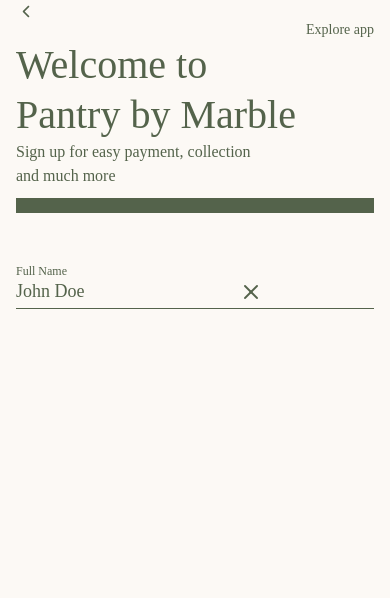
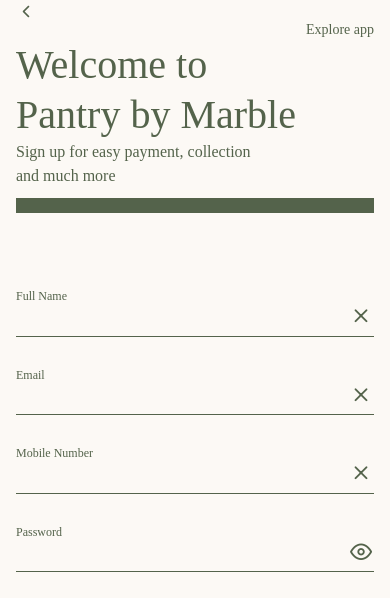
Before and after one commit to fourthperson/pantry_by_marble, a React Native app: screen / in a window 390 px wide. Shown: the top 598 px of the page. Built offline with nearby package versions, Linux system fonts and the light colour scheme.

Commit message:
implemented input password visibility toggle

```diff
--- a/src/components/PantryTextInput.tsx
+++ b/src/components/PantryTextInput.tsx
@@ -1,20 +1,30 @@
 import React, {useEffect, useState} from 'react';
-import {StyleSheet, Text, TextInput, TouchableOpacity, View} from 'react-native';
+import {
+    KeyboardTypeOptions,
+    StyleSheet,
+    Text,
+    TextInput,
+    TouchableOpacity,
+    View,
+} from 'react-native';
 import {primaryColor, sansRegular, serifBold} from '../config/theme.ts';
 import Icon from 'react-native-vector-icons/Feather';
 
 export interface PantryTextInputprops {
     label: string;
     value: string;
-    onTextChanged: (s: string) => void
+    onTextChanged: (s: string) => void;
+    keyboardType: KeyboardTypeOptions;
+    isPasswordField: boolean;
 }
 
 function PantryTextInput(props: PantryTextInputprops): React.JSX.Element {
     const [value, setValue] = useState(props.value);
+    const [showValue, setShowValue] = useState(!props.isPasswordField);
 
     useEffect(() => {
         props.onTextChanged(value);
-    }, [value]);
+    }, [props, value]);
 
     function clear() {
         setValue('');
@@ -24,17 +34,30 @@ function PantryTextInput(props: PantryTextInputprops): React.JSX.Element {
         <View>
             <Text style={styles.labelText}>{props.label}</Text>
             <View style={styles.inputRow}>
+                <View style={styles.fillSpace}>
                     <TextInput
                         style={styles.inputStyle}
                         value={value}
+                        autoCapitalize="none"
                         onChangeText={setValue}
                         cursorColor={primaryColor}
+                        secureTextEntry={props.isPasswordField && !showValue}
+                        keyboardType={props.keyboardType}
                         underlineColorAndroid={'transparent'}/>
-                <TouchableOpacity style={{height: 24, width: 24}} onPress={clear}>
-                    <Icon name={'x'} color={primaryColor} size={24}/>
+                </View>
+                <TouchableOpacity
+                    style={styles.closeButton}
+                    onPress={() => {
+                        props.isPasswordField ? setShowValue(prev => !prev) : clear();
+                    }}>
+                    <Icon
+                        name={props.isPasswordField ? showValue ? 'eye-off' : 'eye' : 'x'}
+                        color={primaryColor}
+                        size={22}/>
                 </TouchableOpacity>
             </View>
             <View style={styles.divider}/>
+            <View style={styles.spacer}/>
         </View>
     );
 }
@@ -46,10 +69,13 @@ const styles = StyleSheet.create({
         fontSize: 12,
         lineHeight: 16,
     },
+    fillSpace: {
+        flex: 1,
+    },
     inputRow: {
         flexDirection: 'row',
-        justifyContent: 'flex-start',
-        alignItems: 'flex-start',
+        justifyContent: 'flex-end',
+        alignItems: 'center',
         width: '100%',
     },
     inputStyle: {
@@ -58,10 +84,17 @@ const styles = StyleSheet.create({
         fontSize: 18,
         lineHeight: 24,
     },
+    closeButton: {
+        height: 24,
+        width: 24,
+    },
     divider: {
         backgroundColor: primaryColor,
         height: 1,
-        marginTop: 5,
+        marginTop: 7.5,
+    },
+    spacer: {
+        height: 30,
     },
 });
 
--- a/src/screens/register/Register.tsx
+++ b/src/screens/register/Register.tsx
@@ -5,7 +5,10 @@ import Icon from 'react-native-vector-icons/Feather';
 import PantryTextInput from '../../components/PantryTextInput.tsx';
 
 function RegisterScreen(): React.JSX.Element {
-    const [fullName, setFullname] = useState('John Doe');
+    const [fullName, setFullname] = useState('');
+    const [emailAddress, setEmailAddress] = useState('');
+    const [mobileNumber, setMobileNumber] = useState('');
+    const [password, setPassword] = useState('');
 
     return (
         <View style={baseStyle.bgContainer}>
@@ -16,17 +19,40 @@ function RegisterScreen(): React.JSX.Element {
                             <Icon name="chevron-left" size={20} color={primaryColor}/>
                         </View>
                         <View style={styles.exploreBar}>
-                            <Text style={styles.exploreText}>Explore app</Text>
+                            <Text style={styles.exploreText}>
+                                Explore app
+                            </Text>
                         </View>
-                        <Text style={styles.welcomeText}>Welcome to{'\n'}Pantry by Marble</Text>
-                        <Text style={styles.rationaleText}>Sign up for easy payment, collection{'\n'}and much
-                            more</Text>
+                        <Text style={styles.welcomeText}>
+                            Welcome to{'\n'}Pantry by Marble
+                        </Text>
+                        <Text style={styles.rationaleText}>
+                            Sign up for easy payment, collection{'\n'}and much more
+                        </Text>
                         <View style={styles.greenBar}/>
-                        <View style={{height: 50}}/>
+                        <View style={{height: 75}}/>
                         <PantryTextInput
                             label={'Full Name'}
                             value={fullName}
-                            onTextChanged={setFullname}/>
+                            onTextChanged={setFullname}
+                            keyboardType={'default'}/>
+                        <PantryTextInput
+                            label={'Email'}
+                            value={emailAddress}
+                            onTextChanged={setEmailAddress}
+                            keyboardType={'email-address'}/>
+                        <PantryTextInput
+                            label={'Mobile Number'}
+                            value={mobileNumber}
+                            onTextChanged={setMobileNumber}
+                            keyboardType={'phone-pad'}
+                            isPasswordField={false}/>
+                        <PantryTextInput
+                            label={'Password'}
+                            value={mobileNumber}
+                            onTextChanged={setMobileNumber}
+                            keyboardType={'default'}
+                            isPasswordField={true}/>
                     </View>
                 </ScrollView>
             </SafeAreaView>
```
Lines whose indentation alone changed are shown as unchanged.
